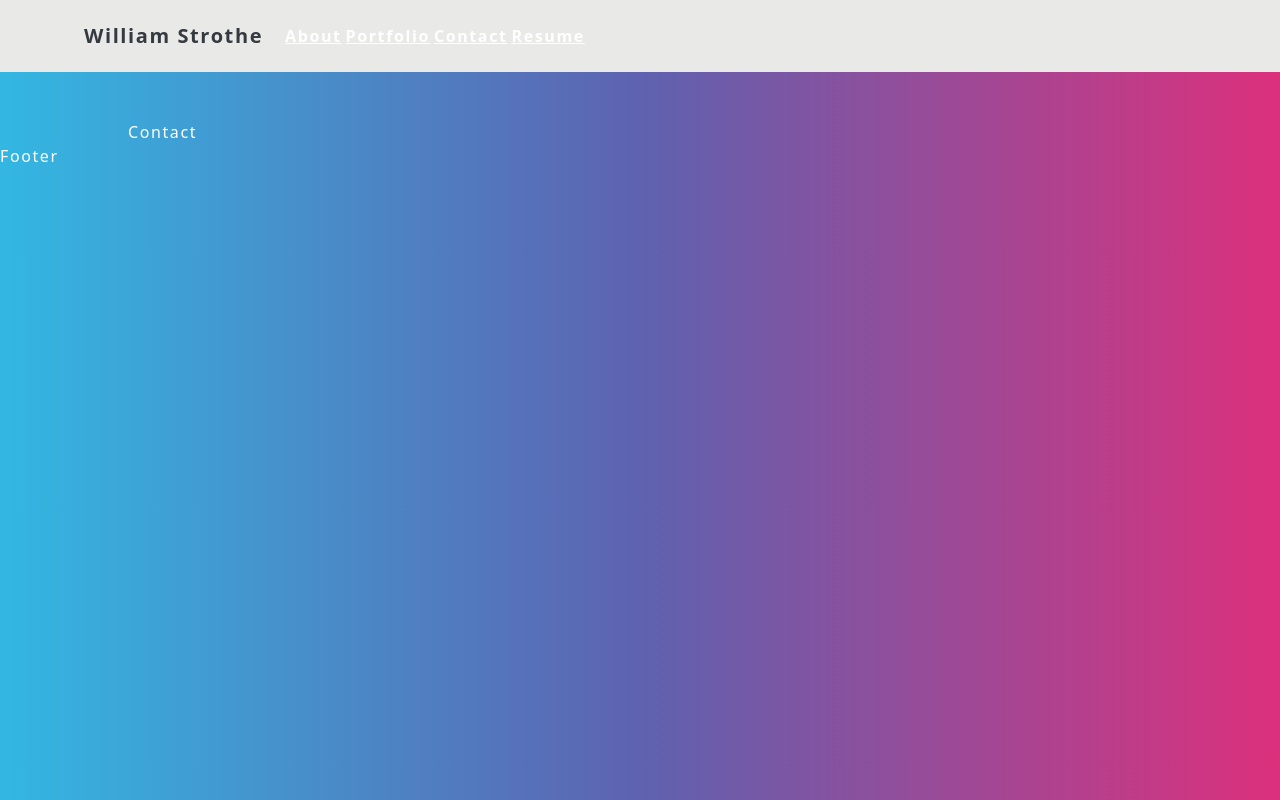
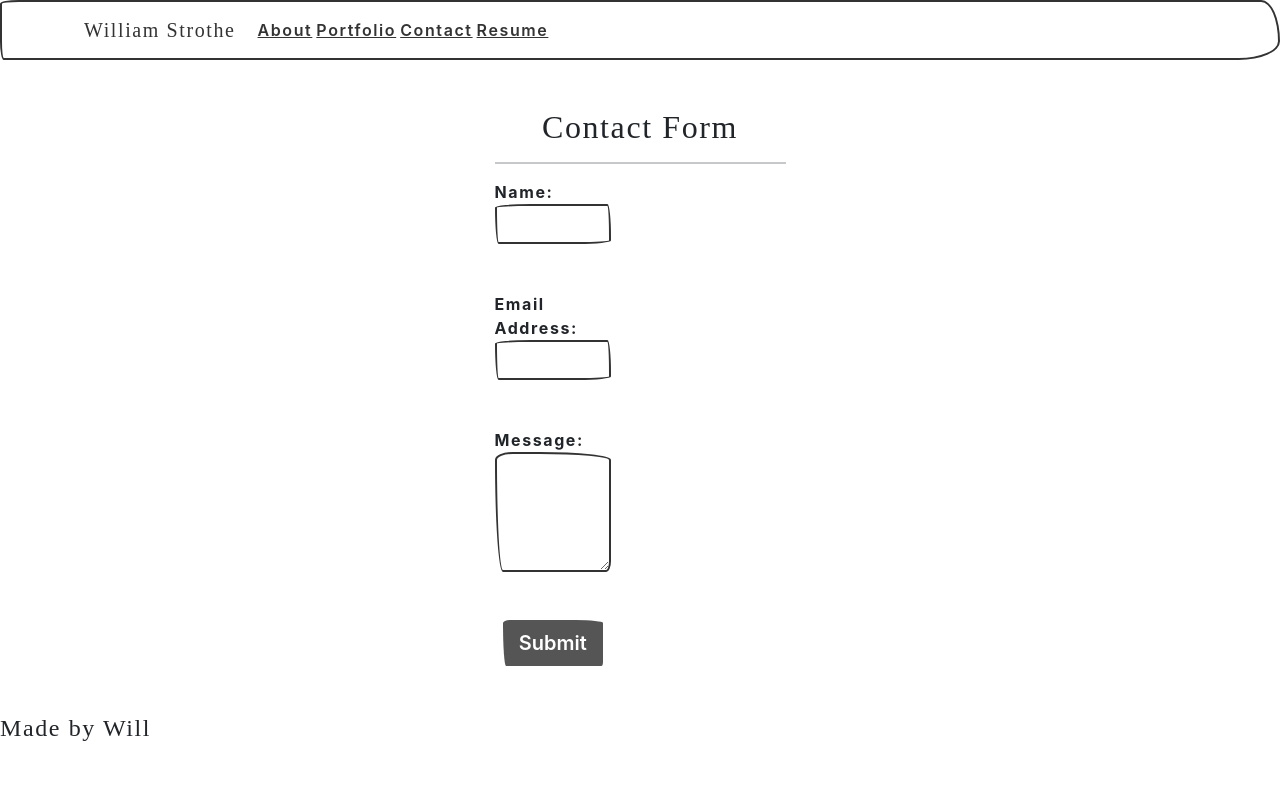
Before and after one commit to wwstrothe/react-portfolio, a React (Create React App) app: page /contact in a window 1280 px wide. Built offline with nearby package versions, Linux system fonts and the light colour scheme; a web font is replaced by a local one.

Commit message:
added contact form and helper for verifying email

```diff
--- a/src/Pages/About.js
+++ b/src/Pages/About.js
@@ -32,7 +32,7 @@ const About = () => {
           </p>
           <p>
             When I'm not working, I am can be found spending time with my wife
-            and our 9 dogs, playing video games, re-watching my favorite
+            and our 7 dogs, playing video games, re-watching my favorite
             trilogy, or reading fantasy novels.
           </p>
         </Col>
--- a/src/Pages/Contact.js
+++ b/src/Pages/Contact.js
@@ -1,7 +1,103 @@
-import React from 'react'
+import React, { useState } from "react";
+import { validateEmail } from "../utils/helper";
 
-const Contact = () => {
-  return <div className="page">Contact</div>;
+function ContactForm() {
+  const [formState, setFormState] = useState({
+    name: "",
+    email: "",
+    message: "",
+  });
+
+  const [errorMessage, setErrorMessage] = useState("");
+
+  const { name, email, message } = formState;
+
+  function handleChange(e) {
+    if (e.target.name === "email") {
+      const isValid = validateEmail(e.target.value);
+
+      if (!isValid) {
+        setErrorMessage("Please Enter a Valid Email");
+      } else {
+        setErrorMessage("");
+      }
+    } else {
+      if (!e.target.value.length) {
+        setErrorMessage(`${e.target.name} is required.`);
+      } else {
+        setErrorMessage("");
+      }
+    }
+
+    if (!errorMessage) {
+      setFormState({ ...formState, [e.target.name]: e.target.value });
+    }
+  }
+
+  function handleSubmit(e) {
+    e.preventDefault();
+  }
+
+  return (
+    <section className="contact-form-content">
+      <h2 className="top-title text-center">Contact Form</h2>
+      <hr></hr>
+      <form class="justify-content-center">
+        <div>
+          <label className="contact-form-label" htmlFor="name">
+            Name:
+          </label>
+          <input
+            class="form-control"
+            type="text"
+            name="name"
+            defaultValue={name}
+            onBlur={handleChange}
+          />
+        </div>
+        <div class="mt-5">
+          <label className="contact-form-label" htmlFor="email">
+            Email Address:
+          </label>
+          <input
+            class="form-control"
+            type="email"
+            name="email"
+            defaultValue={email}
+            onBlur={handleChange}
+          />
+        </div>
+        <div class="mt-5">
+          <label className="contact-form-label" htmlFor="message">
+            Message:
+          </label>
+          <textarea
+            class="form-control"
+            name="message"
+            defaultValue={message}
+            onBlur={handleChange}
+            rows="7"
+          />
+        </div>
+        {errorMessage && (
+          <div>
+            <p className="error-text">{errorMessage}</p>
+          </div>
+        )}
+
+        <div class="mt-5 mb-5 d-flex justify-content-center">
+          <button
+            data-testid="button"
+            class="submit-btn btn-dark btn-lg"
+            type="submit"
+            onSubmit={handleSubmit}
+          >
+            Submit
+          </button>
+        </div>
+      </form>
+    </section>
+  );
 }
 
-export default Contact
+export default ContactForm;
--- a/src/Pages/Resume.js
+++ b/src/Pages/Resume.js
@@ -9,7 +9,6 @@ const Resume = () => {
             <a class="button" href="./Assets/William Strothe's Resume.pdf" target="_blank">View Full Resume</a>
         </div>
         <Row>
-
                 <Col>
                     <h4>+ Education</h4>
                     <p>
@@ -55,7 +54,6 @@ const Resume = () => {
                     <h5>Coming Soon</h5>
                     <p>Learning Javascript to improve on previously made websites</p>
                 </Col>
-
         </Row>
     </section>
   );
--- a/src/components/Footer.js
+++ b/src/components/Footer.js
@@ -1,8 +1,12 @@
 import React from 'react'
+
 
 const Footer = () => {
   return (
-    <div>Footer</div>
+    <footer>
+      <h4>Made by Will</h4>
+    </footer>
+
   )
 }
 
--- /dev/null
+++ b/src/utils/helper.js
@@ -0,0 +1,9 @@
+export function capitalizeFirstLetter(string) {
+  return string.charAt(0).toUpperCase() + string.slice(1);
+}
+
+export function validateEmail(email) {
+  var re =
+    /^(([^<>()[\]\\.,;:\s@"]+(\.[^<>()[\]\\.,;:\s@"]+)*)|(".+"))@((\[[0-9]{1,3}\.[0-9]{1,3}\.[0-9]{1,3}\.[0-9]{1,3}\])|(([a-zA-Z\-0-9]+\.)+[a-zA-Z]{2,}))$/;
+  return re.test(String(email).toLowerCase());
+}
```
Also changed, not shown: src/bootstrap.min.css.
